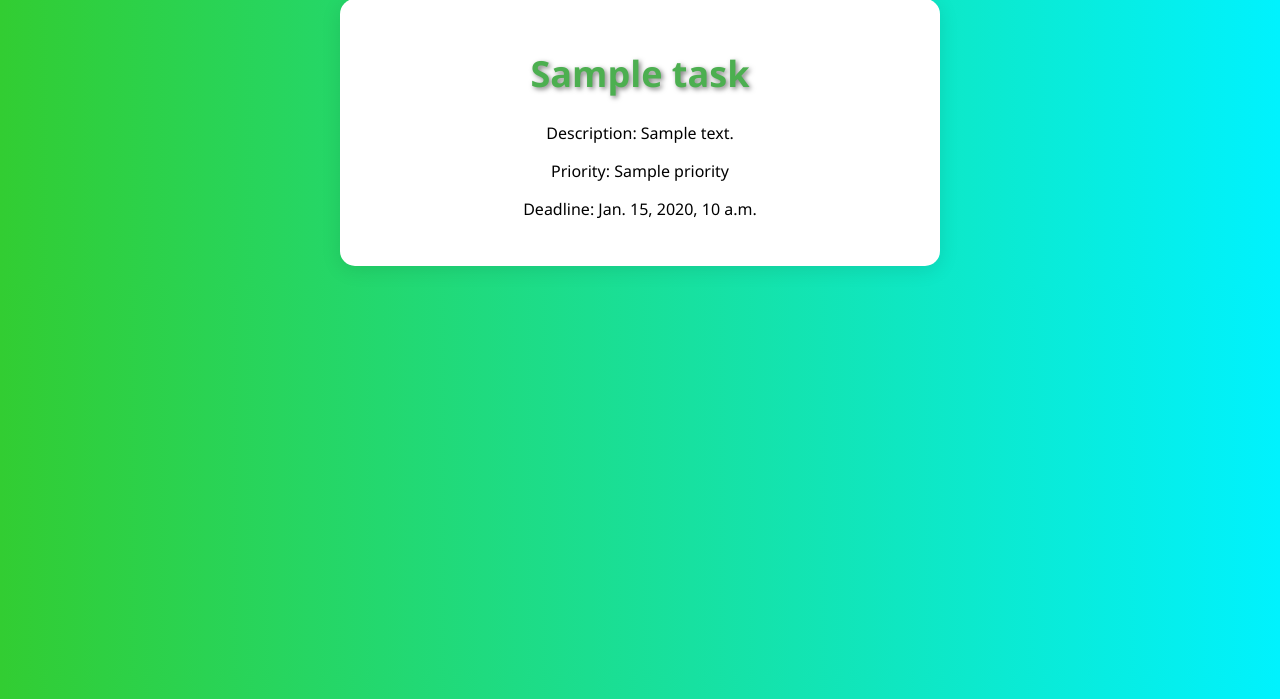
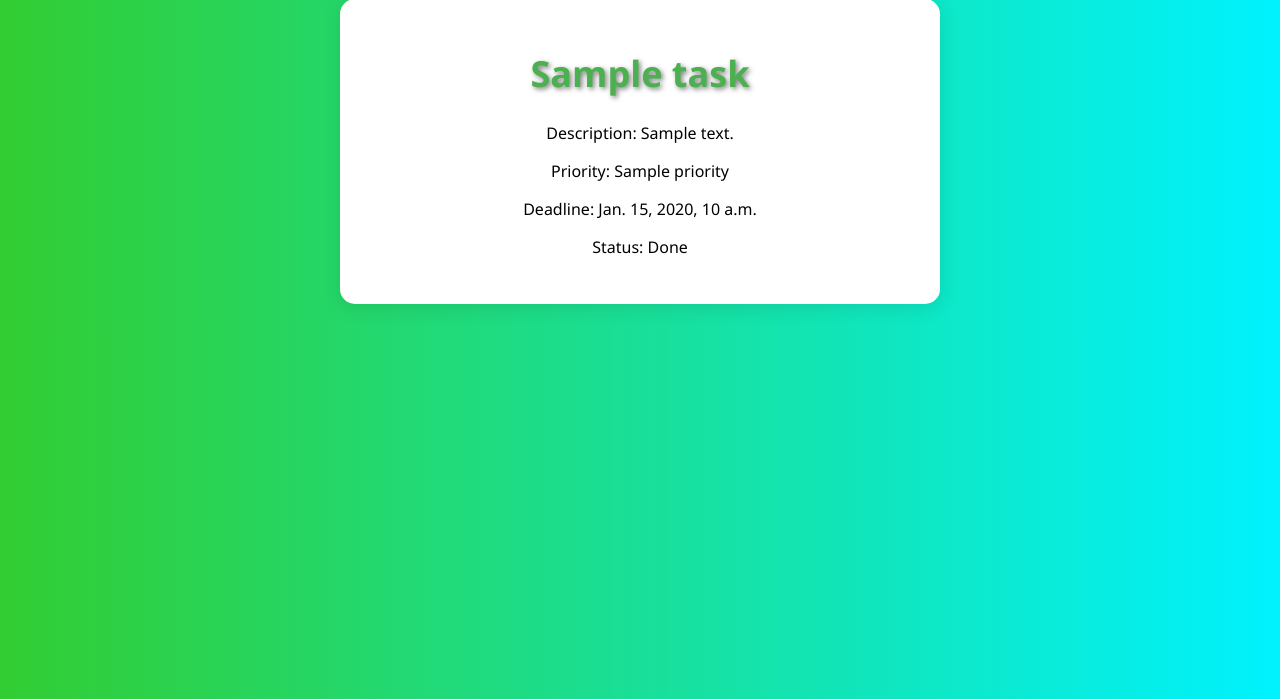
Before and after one commit to TheAlexGrimes30/TodoProject, a Django app: template TodoProject/templates/details.html in a window 1280 px wide. Shown: the part 101-800 px from the top of the page. Run offline with Django 5.2, Linux system fonts and the light colour scheme; the template is opened without the code that fills it: most values are stand-ins (such as "Sample title", 1, 10 or a date in 2020).

Commit message:
done field was added

```diff
--- a/TodoProject/AuthApp/forms.py
+++ b/TodoProject/AuthApp/forms.py
@@ -64,19 +64,19 @@ class LoginForm(forms.Form):
 
 class CustomUpdateForm(forms.ModelForm):
     old_password = forms.CharField(
-        widget=forms.PasswordInput(),
+        widget=forms.PasswordInput(attrs={'id': 'id_old_password',}),
         label = "Old Password",
         required=True
     )
 
     new_password = forms.CharField(
-        widget=forms.PasswordInput(),
+        widget=forms.PasswordInput(attrs={'id': 'id_new_password',}),
         label="New Password",
         required=True
     )
 
     new_password_confirmed = forms.CharField(
-        widget=forms.PasswordInput(),
+        widget=forms.PasswordInput(attrs={'id': 'id_new_password_confirmed',}),
         label="Confirm New Password",
         required=True
     )
--- a/TodoProject/TaskApp/models.py
+++ b/TodoProject/TaskApp/models.py
@@ -20,6 +20,7 @@ class Task(models.Model):
     date_created = models.DateTimeField(auto_now_add=True)
     slug = models.SlugField(unique=True)
     user = models.ForeignKey(CustomUser, on_delete=models.CASCADE, related_name="tasks", default=1)
+    done = models.BooleanField(default=False)
 
     def __str__(self):
         return self.title
--- a/TodoProject/templates/details.html
+++ b/TodoProject/templates/details.html
@@ -1,18 +1,26 @@
 {% extends 'base.html' %}
 
-{% block title %}{{title|default:"Todo Manager"}}{% endblock %}
+{% block title %}{{ title|default:"Task Details" }}{% endblock %}
 
 {% block content %}
     <h1>{{ task.title }}</h1>
-    <p>Description: {{ task.description }} </p>
-    <p>Priority: {{ task.priority }} </p>
+    <p>Description: {{ task.description }}</p>
+    <p>Priority: {{ task.priority }}</p>
     <p>Deadline: {{ task.deadline }}</p>
+    <p>Status: {{ task.done|yesno:"Done,Not Done" }}</p>
 
     {% if request.user.is_authenticated %}
-        {% if request.user.role == 'admin' %}
-            <a href="{% url 'task_update' slug=task.slug %}" class="btn-primary">Update Task Details</a>
-            <a href="{% url 'task_delete' slug=task.slug %}" class="btn-primary">Delete Task Details</a>
-        {% endif %}
+        <form method="post" action="{% url 'details' slug=task.slug %}" style="margin-bottom: 20px;">
+            {% csrf_token %}
+            <button type="submit" class="btn">
+                {% if task.done %}
+                    Mark as Not Done
+                {% else %}
+                    Mark as Done
+                {% endif %}
+            </button>
+        </form>
+        <a href="{% url 'task_update' slug=task.slug %}" class="btn-primary">Update Task Details</a>
+        <a href="{% url 'task_delete' slug=task.slug %}" class="btn-primary">Delete Task</a>
     {% endif %}
-
 {% endblock %}
```
Also changed, not shown: TodoProject/TaskApp/views.py (+12 -0 lines), TodoProject/templates/profile_update.html (+9 -0 lines), TodoProject/templates/tasks.html (+8 -0 lines), TodoProject/TaskApp/migrations/0003_task_done.py (added), TodoProject/static/css/main_styles.css (line endings or trailing spaces).
